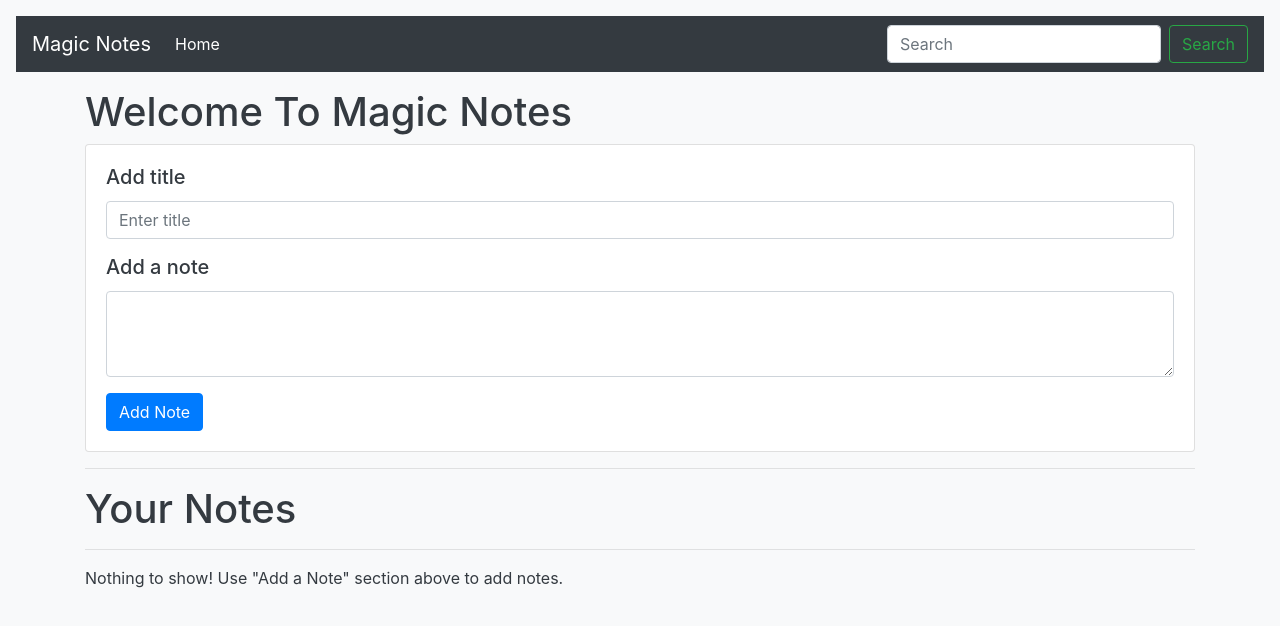
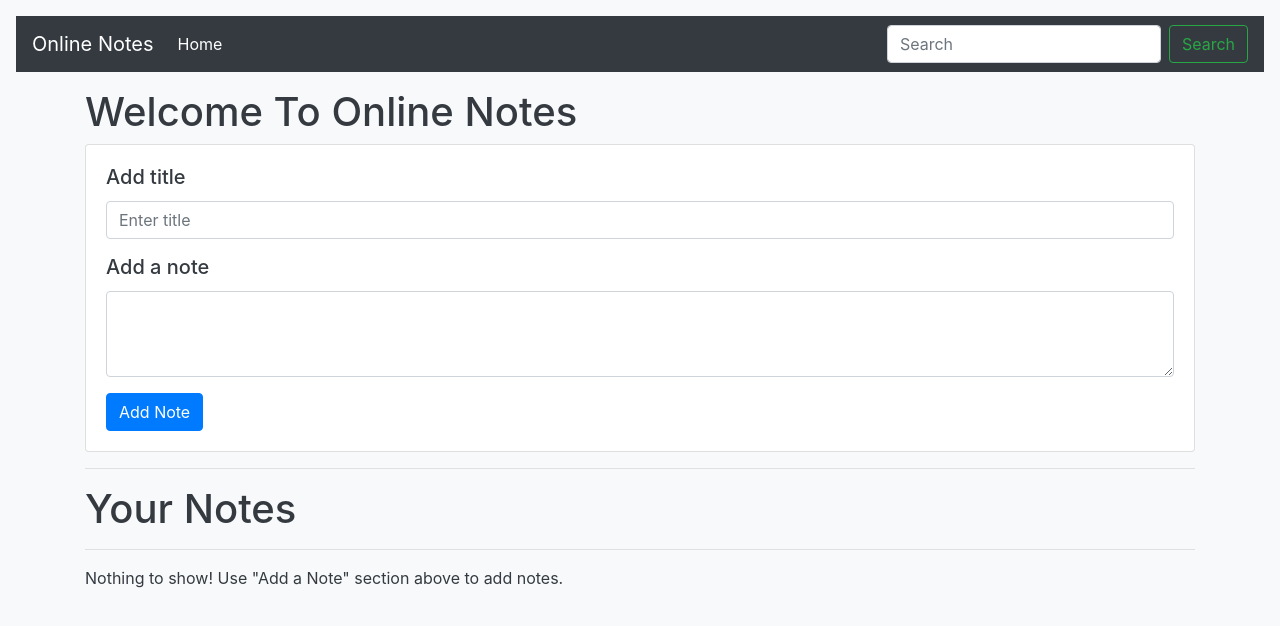
Before and after one commit to dshivam227/onlinenotes, a plain HTML site: page index.html in a window 1280 px wide. Drawn offline with nearby package versions, Linux system fonts and the light colour scheme.

Commit message:
title change

```diff
--- a/index.html
+++ b/index.html
@@ -14,7 +14,7 @@
 
 
     <nav class="navbar navbar-expand-lg navbar-dark bg-dark">
-        <a class="navbar-brand" href="#">Magic Notes</a>
+        <a class="navbar-brand" href="#">Online Notes</a>
         <button class="navbar-toggler" type="button" data-toggle="collapse" data-target="#navbarSupportedContent"
             aria-controls="navbarSupportedContent" aria-expanded="false" aria-label="Toggle navigation">
             <span class="navbar-toggler-icon"></span>
@@ -37,7 +37,7 @@
 
 
     <div class="container my-3">
-        <h1>Welcome To Magic Notes</h1>
+        <h1>Welcome To Online Notes</h1>
         <div class="card">
             <div class="card-body" >
                 <div class="form-group">
```
